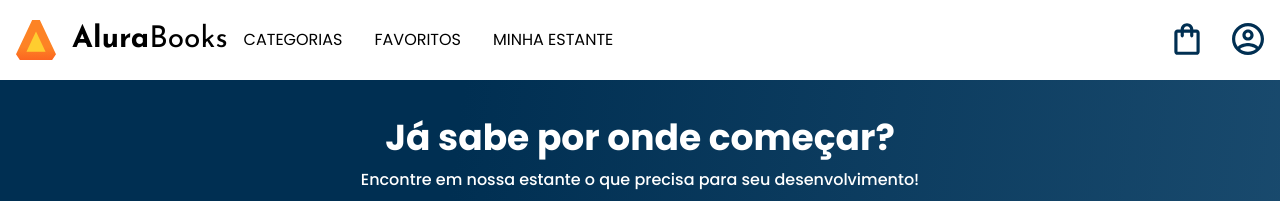
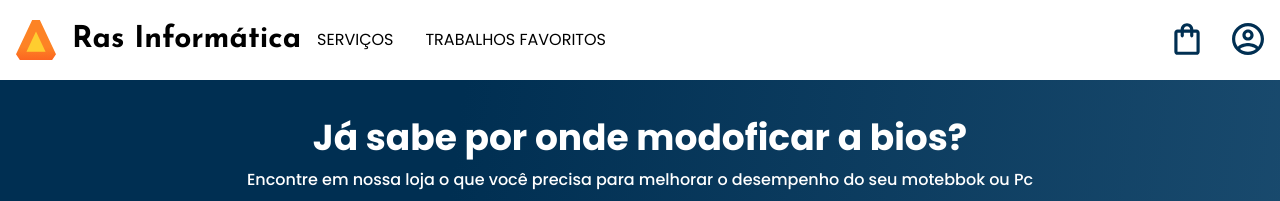
Before and after one commit to professor-rafael/__--__Alura_Book-II__--__, a plain HTML site: page index.html in a window 1280 px wide. Shown: the top 201 px of the page. Drawn offline with nearby package versions, Linux system fonts and the light colour scheme; files whose address does not match are found by name.

Commit message:
Update index.html

```diff
--- a/index.html
+++ b/index.html
@@ -4,7 +4,7 @@
 <head>
   <meta charset="UTF-8">
   <meta name="viewport" content="width=device-width, initial-scale=1.0">
-  <title>AluraBooks</title>
+  <title> ♠️ AluraBooks II ♠️ </title>
   <link rel="stylesheet" href="reset.css">
   <link rel="preconnect" href="https://fonts.googleapis.com">
   <link rel="preconnect" href="https://fonts.gstatic.com" crossorigin>
@@ -30,22 +30,22 @@
           <a href="#" class="lista-menu__link">Front-end</a>
         </li>
         <li class="lista-menu__item">
-          <a href="#" class="lista-menu__link">Infraestrutura</a>
+          <a href="#" class="lista-menu__link">About</a>
         </li>
         <li class="lista-menu__item">
-          <a href="#" class="lista-menu__link">Business</a>
+          <a href="#" class="lista-menu__link">Ras Informática</a>
         </li>
         <li class="lista-menu__item">
-          <a href="#" class="lista-menu__link">Design & UX</a>
+          <a href="#" class="lista-menu__link">Git Pages</a>
         </li>
       </ul>
       <img src="Logo.svg" alt="Logo da Alurabooks" class="container__imagem">
-      <h1 class="container__titulo"><b class="container__titulo--negrito">Alura</b>Books</h1>
+      <h1 class="container__titulo"><b class="container__titulo--negrito">Ras Informática</b> </h1>
 
       <ul class="opções">
         <input type="checkbox" id="opções-menu" class="opções__botão" />
         <label for="opções-menu" class="opções__rotulo">
-          <li class="opções__item">Categorias</li>
+          <li class="opções__item">Serviços</li>
         </label>
 
         <ul class="lista-menu">
@@ -56,17 +56,17 @@
             <a href="#" class="lista-menu__link">Front-end</a>
           </li>
           <li class="lista-menu__item">
-            <a href="#" class="lista-menu__link">Infraestrutura</a>
+            <a href="#" class="lista-menu__link">About</a>
           </li>
           <li class="lista-menu__item">
-            <a href="#" class="lista-menu__link">Business</a>
+            <a href="#" class="lista-menu__link">Ras Informática</a>
           </li>
           <li class="lista-menu__item">
-            <a href="#" class="lista-menu__link">Design & UX</a>
+            <a href="#" class="lista-menu__link">Git Pages</a>
           </li>
         </ul>
-        <li class="opções__item"><a href="#" class="opções__link">Favoritos</a></li>
-        <li class="opções__item"><a href="#" class="opções__link">Minha estante</a></li>
+        <li class="opções__item"><a href="#" class="opções__link">Trabalhos favoritos</a></li>
+        <li class="opções__item"><a href="#" class="opções__link"></a></li>
       </ul>
 
     </div>
@@ -75,7 +75,7 @@
           class="container__imagem container__imagem-transparente"></a>
       <a href="#" class="container__link">
         <img src="Compras.svg" alt="Carrinhos de compras" class="container__imagem">
-        <p class="container__texto">Minha sacola</p>
+        <p class="container__texto">Formatação</p>
       </a>
       <a href="#" class="container__link">
         <img src="Usuario.svg" alt="Meu perfil" class="container__imagem">
@@ -85,8 +85,8 @@
   </header>
 
   <section class="banner">
-    <h2 class="banner__titulo">Já sabe por onde começar?</h2>
-    <p class="banner__texto">Encontre em nossa estante o que precisa para seu desenvolvimento!</p>
+    <h2 class="banner__titulo">Já sabe por onde modoficar a bios?</h2>
+    <p class="banner__texto">Encontre em nossa loja o que você precisa para melhorar o desempenho do seu motebbok ou Pc</p>
     <input type="search" class="banner__pesquisa" placeholder="Qual será sua próxima leitura?">
   </section>
 
```
